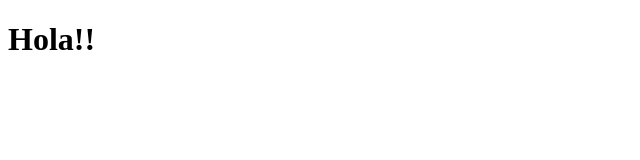
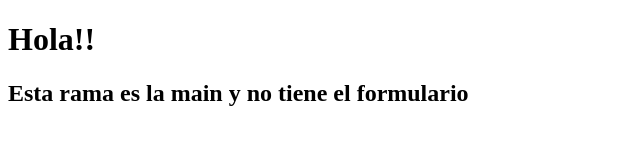
Before and after one commit to manaomimasha/harvardGit, a plain HTML site: page index.html in a window 1280 px wide. Shown: the whole page, without its empty margins (0-640 px from the left). Drawn offline with Linux system fonts and the light colour scheme.

Commit message:
estoy subiendo un h2 nuevo a main

```diff
--- a/index.html
+++ b/index.html
@@ -9,6 +9,6 @@
 
     <h1>Hola!!</h1>
 
-
+    <h2>Esta rama es la main y no tiene el formulario</h2>
 </body>
 </html>
```
